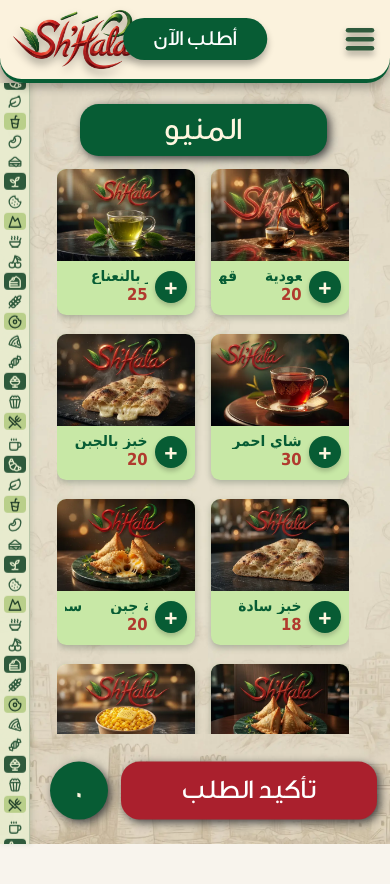
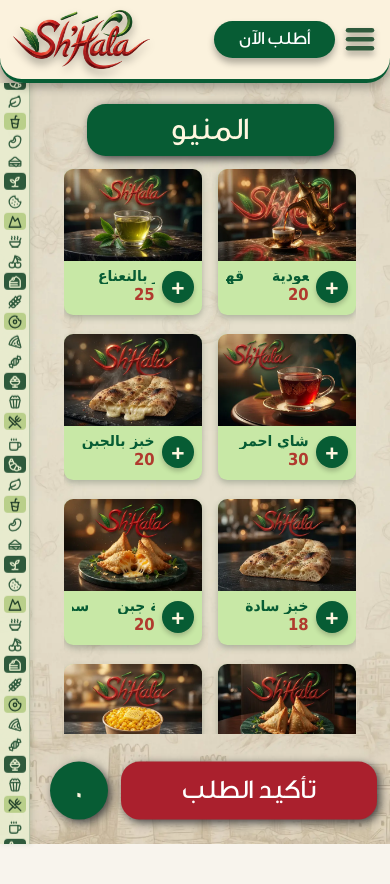
Before and after one commit to MahmoudBKanaan/ShHala-SPA, a React (Vite) app: page /menu in a window 390 px wide. Shown: the top 884 px of the page. Built offline with nearby package versions, Linux system fonts and the light colour scheme; a web font is replaced by a local one.

Commit message:
adding the GitHub Actions yml file

```diff
--- a/src/components/layout/Navbar.tsx
+++ b/src/components/layout/Navbar.tsx
@@ -60,26 +60,12 @@ export function Navbar() {
             ))}
           </nav>
 
-          {!open && (
-            <Link
-              to="/menu"
-              dir={language === 'en' ? 'ltr' : 'rtl'}
-              className={`absolute left-1/2 inline-flex h-[clamp(36px,10.8vw,44px)] w-[clamp(126px,36.8vw,150px)] -translate-x-1/2 items-center justify-center rounded-full bg-[#075c34] p-0 text-[clamp(18px,5.6vw,23px)] font-normal leading-none text-white shadow-[0_5px_7px_rgba(0,0,0,0.3)] transition md:hidden ${
-                language === 'en' ? 'font-english' : 'font-dinar-one'
-              }`}
-            >
-              <span className="block w-full text-center leading-none">
-                {language === 'en' ? 'Order Now' : 'أطلب الآن'}
-              </span>
-            </Link>
-          )}
-
           <div className="flex shrink-0 items-center gap-[7px] md:gap-3">
             {!open && (
               <Link
                 to="/menu"
                 dir={language === 'en' ? 'ltr' : 'rtl'}
-                className={`hidden md:inline-flex h-[clamp(36px,10.8vw,44px)] w-[clamp(126px,36.8vw,150px)] items-center justify-center rounded-full bg-[#075c34] p-0 text-[clamp(18px,5.6vw,23px)] font-normal leading-none text-white shadow-[0_5px_7px_rgba(0,0,0,0.3)] transition ${
+                className={`inline-flex h-[clamp(34px,9.6vw,42px)] w-[clamp(112px,31vw,138px)] items-center justify-center rounded-full bg-[#075c34] p-0 text-[clamp(16px,4.8vw,21px)] font-normal leading-none text-white shadow-[0_5px_7px_rgba(0,0,0,0.3)] transition md:h-[clamp(36px,10.8vw,44px)] md:w-[clamp(126px,36.8vw,150px)] md:text-[clamp(18px,5.6vw,23px)] ${
                   language === 'en' ? 'font-english' : 'font-dinar-one'
                 }`}
               >
--- a/src/styles/globals.css
+++ b/src/styles/globals.css
@@ -355,13 +355,14 @@
     max-width: none !important;
     margin-left: 30px !important;
     padding: 20px 0 2rem !important;
+    align-items: center;
   }
 
   .contact-page-content {
     display: flex;
     width: 100%;
     max-width: 320px;
-    margin-inline: auto 10px;
+    margin-inline: auto;
     flex-direction: column;
     align-items: center;
     color: #1f3d28;
@@ -403,6 +404,7 @@
   .contact-card {
     position: relative;
     width: 286px;
+    margin-inline: auto;
     margin-top: calc(23px * 0.97);
     overflow: hidden;
     border-radius: 28px;
@@ -500,13 +502,14 @@
     max-width: none !important;
     margin-left: 30px !important;
     padding: 21px 0 2rem !important;
+    align-items: center;
   }
 
   .locations-page-content {
     display: flex;
     width: 100%;
     max-width: 330px;
-    margin-inline: auto 8px;
+    margin-inline: auto;
     flex-direction: column;
     align-items: center;
     color: #075c34;
@@ -829,7 +832,7 @@
     display: flex;
     width: 100%;
     max-width: 330px;
-    margin-inline: auto 8px;
+    margin-inline: auto;
     flex-direction: column;
     align-items: center;
     color: #075c34;
@@ -856,6 +859,7 @@
     grid-template-columns: repeat(2, minmax(0, 1fr));
     gap: 19px 16px;
     margin-top: 23px;
+    margin-inline: auto;
     margin-bottom: calc(10dvh * 0.8);
     max-height: calc((80dvh - 130px) * 1.05);
     overflow-y: auto;
@@ -1301,7 +1305,25 @@
     }
 
     .menu-page-shell {
+      width: calc(100vw - 5.5rem) !important;
+      max-width: none !important;
+      margin-left: auto !important;
+      margin-right: auto !important;
       min-height: calc(100dvh - 5.4rem - 4px);
+    }
+
+    .menu-page-content {
+      width: min(100%, 330px) !important;
+      max-width: 330px !important;
+      margin-left: auto !important;
+      margin-right: auto !important;
+      align-items: center !important;
+    }
+
+    .menu-grid {
+      align-self: center;
+      margin-left: auto !important;
+      margin-right: auto !important;
     }
 
     .locations-page-shell {
```
Also changed, not shown: 5 other files (tests, documents, lock files or other folders).
